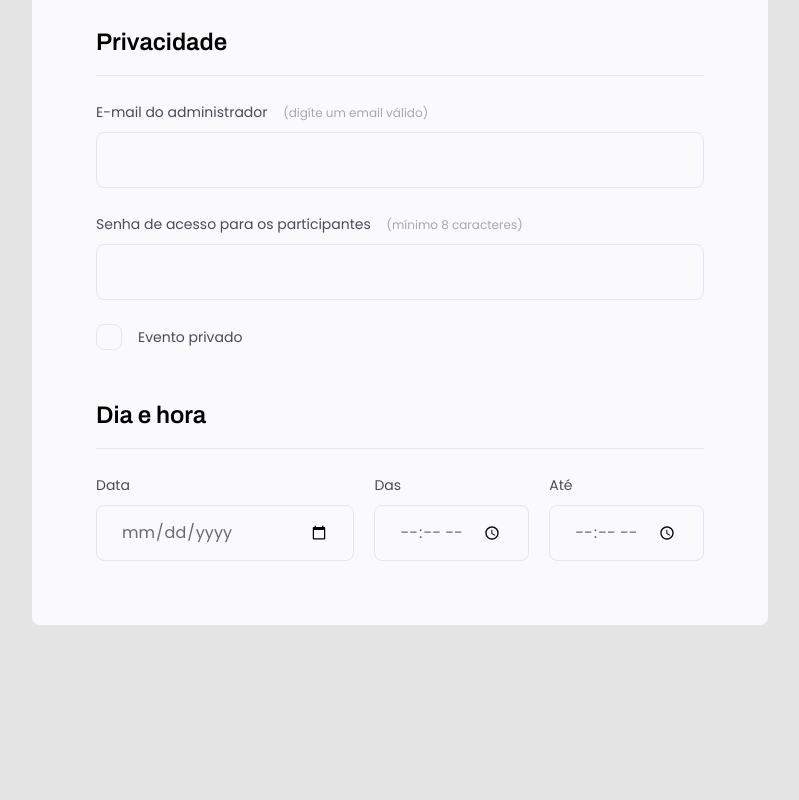
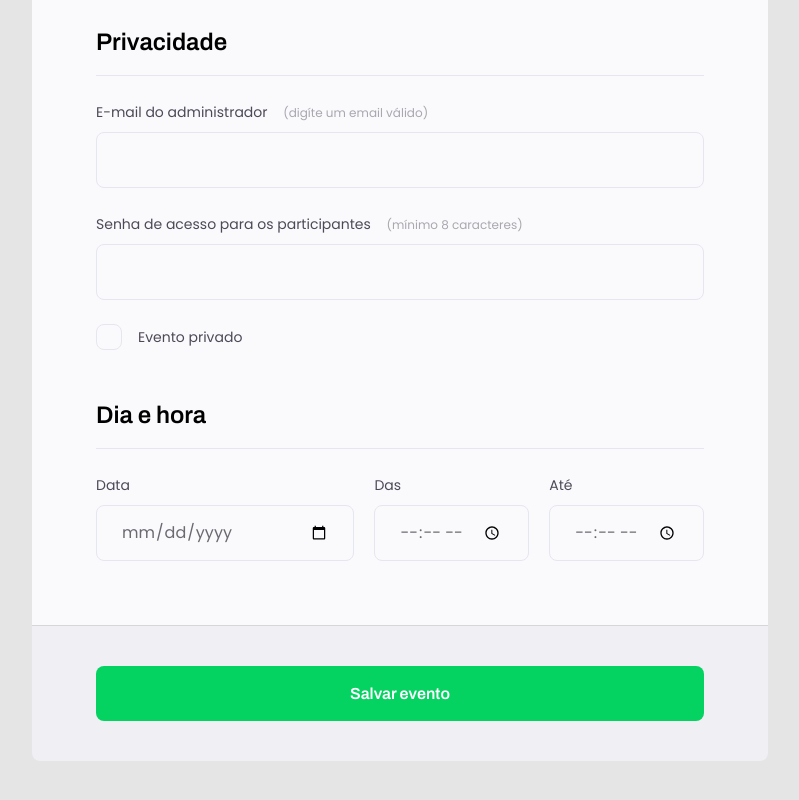
Before and after one commit to NicholasNascimento/explorer-stage-03-avancando-no-html-e-css, a plain HTML site: page index.html in a window 1280 px wide. Shown: the part 1082-1882 px from the top of the page, without its empty margins (240-1039 px from the left). Before the commit the page ends 1707 px from the top, so only its background shows below. Drawn offline with Linux system fonts and the light colour scheme.

Commit message:
First topic finished

```diff
--- a/index.html
+++ b/index.html
@@ -19,14 +19,18 @@
         <p>O primeiro passo, é preencher esse<br>
           formulário de inscrição.</p>
       </header>
-      <form>
+      <form id="my-form">
         <fieldset>
           <div class="fieldset-wrapper">
             <legend>Informações do Evento</legend>
 
             <div class="input-wrapper">
               <label for="event-title">Título do evento <span>(mínimo 8 caracteres)</span></label>
-              <input type="text" id="event-title" />
+              <input
+                type="text"
+                id="event-title"
+                required
+                minlength="8" />
             </div>
 
             <div class="input-wrapper">
@@ -66,7 +70,10 @@
 
             <div class="input-wrapper">
               <label for="event-password">Senha de acesso para os participantes <span>(mínimo 8 caracteres)</span></label>
-              <input type="password" id="event-password" />
+              <input
+                type="password"
+                id="event-password"
+                minlength="8" />
             </div>
 
             <div class="checkbox-wrapper">
@@ -100,7 +107,15 @@
 
           </div>
         </fieldset>
+
       </form>
+      <footer>
+        <input
+          class="button"
+          type="submit"
+          form="my-form"
+          value="Salvar evento">
+      </footer>
     </div>
   </body>
 </html>
--- a/style.css
+++ b/style.css
@@ -4,7 +4,7 @@
   box-sizing: border-box;
 }
 
-body, input, button, select, textarea {
+body, input, select, textarea {
   font-family: 'Poppins', sans-serif;
 }
 
@@ -55,7 +55,7 @@ header p {
 form {
   margin-top: 38px;
   background: #FAFAFC;
-  border-radius: 8px;
+  border-radius: 8px 8px 0 0;
   min-height: 300px;
 
   padding: 64px;
@@ -194,3 +194,41 @@ fieldset legend {
 .checkbox-wrapper input:focus + label::before {
   outline: 2px solid black;
 }
+
+footer {
+  background: #F0F0F4;
+
+  height: 136px;
+
+  display: flex;
+  flex-direction: column;
+
+  padding: 40px 64px;
+
+  margin-bottom: 100px;
+
+  border-top: 1px solid #D6D6D6;
+  border-radius: 0 0 8px 8px;
+}
+
+footer .button {
+  height: 56px;
+  background: #04D361;
+  border: none;
+  border-radius: 8px;
+
+  font-family: 'Archivo', sans-serif;
+  font-weight: 600;
+  font-size: 16px;
+  line-height: 26px;
+
+  color: white;
+}
+
+footer .button:hover {
+  background: #08A04C;
+}
+
+input:invalid {
+  border: 1px solid #FF1010;
+}
```
